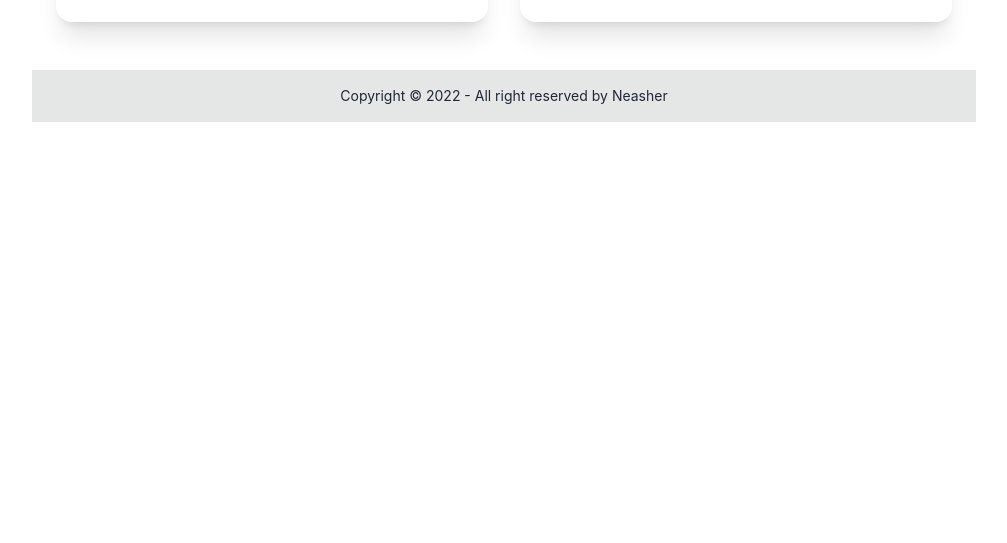
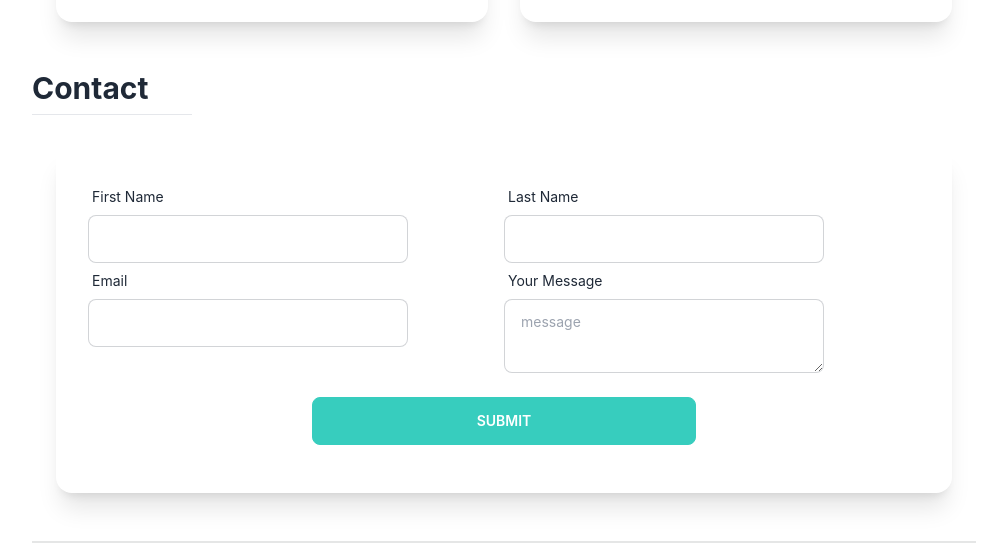
Before and after one commit to neasher1/portfolio, a React (Create React App) app: page / in a window 1280 px wide. Shown: the part 1644-2187 px from the top of the page, without its empty margins (136-1143 px from the left). Before the commit the page ends 1766 px from the top, so only its background shows below. Built offline with nearby package versions, Linux system fonts and the light colour scheme.

Commit message:
EmailJS Contact Form

```diff
--- a/package.json
+++ b/package.json
@@ -7,8 +7,11 @@
     "@testing-library/react": "^13.4.0",
     "@testing-library/user-event": "^13.5.0",
     "daisyui": "^2.43.0",
+    "emailjs-com": "^3.2.0",
+    "firebase": "^9.15.0",
     "react": "^18.2.0",
     "react-dom": "^18.2.0",
+    "react-hook-form": "^7.40.0",
     "react-icons": "^4.7.1",
     "react-router-dom": "^6.4.5",
     "react-scripts": "5.0.1",
--- /dev/null
+++ b/src/components/Home/Contact.js
@@ -0,0 +1,91 @@
+import { send } from 'emailjs-com';
+import React from 'react';
+import { useForm } from 'react-hook-form';
+
+const Contact = () => {
+
+    const { register, handleSubmit, formState: { errors } } = useForm();
+
+    const handleContact = (data, event) => {
+        event.target.reset();
+        const userInfo = {
+            first_name: data.first_name,
+            last_name: data.last_name,
+            message: data.message,
+            reply_to: data.reply_to
+        }
+        send(
+            process.env.REACT_APP_serviceIdEmailJs,
+            process.env.REACT_APP_templateIdEmailJs,
+            userInfo,
+            process.env.REACT_APP_privateKeyEmailJs,
+        )
+            .then(res => {
+                console.log("Success", res.status, res.text);
+            })
+            .catch(error => console.log(error))
+    }
+
+    return (
+        <div id='contact' className="max-w-[992px] mx-auto my-12">
+            <div className='mb-8'>
+                <h2 className="text-3xl font-bold mb-2">Contact</h2>
+                <hr className='w-40' />
+            </div>
+            <form onSubmit={handleSubmit(handleContact)} className="card shadow-xl p-8 mx-6">
+                <div className='grid grid-cols-1 md:grid-cols-2'>
+                    <div className="form-control w-full max-w-xs">
+                        <label className="label">
+                            <span className="label-text">First Name</span>
+                        </label>
+                        <input
+                            {...register("first_name", {
+                                required: "Please provided your First Name",
+                            })}
+                            type="text" className="input input-bordered w-full max-w-xs" />
+                        {errors.first_name && <span className='text-error'>{errors.first_name.message}</span>}
+                    </div>
+
+                    <div className="form-control w-full max-w-xs">
+                        <label className="label">
+                            <span className="label-text">Last Name</span>
+                        </label>
+                        <input
+                            {...register("last_name")}
+                            type="text" className="input input-bordered w-full max-w-xs" />
+                    </div>
+
+                    <div className="form-control w-full max-w-xs">
+                        <label className="label">
+                            <span className="label-text">Email</span>
+                        </label>
+                        <input
+                            {...register("reply_to", {
+                                required: "email address is required"
+                            })}
+                            type="email" className="input input-bordered w-full max-w-xs" />
+                        {errors.reply_to && <span className='text-error'>{errors.reply_to.message}</span>}
+                    </div>
+
+                    <div className="form-control w-full max-w-xs">
+                        <label className="label">
+                            <span className="label-text">Your Message</span>
+                        </label>
+                        <textarea
+                            {...register("message", {
+                                required: "message is required"
+                            })}
+                            type="text" className="textarea textarea-bordered w-full max-w-xs" placeholder="message"></textarea>
+                        {errors.message && <span className='text-error'>{errors.message.message}</span>}
+                    </div>
+                </div>
+
+                <div className='mx-auto mt-2'>
+                    <input className='btn btn-accent w-96 text-white my-4' type="submit" value="Submit" />
+                </div>
+            </form>
+        </div>
+    );
+};
+
+export default Contact;
--- a/src/components/Home/Header.js
+++ b/src/components/Home/Header.js
@@ -8,7 +8,7 @@ import resume from '../../../src/assets/Resume/resume of Neasher.pdf';
 const Header = () => {
 
     return (
-        <div className="hero">
+        <div id='#about' className="hero">
             <div className="hero-content flex-col lg:flex-row gap-x-16">
                 <div className="avatar">
                     <div className="w-24 rounded-full ring ring-accent ring-offset-base-100 ring-offset-2">
--- a/src/components/Home/HighLights.js
+++ /dev/null
@@ -1,11 +0,0 @@
-import React from 'react';
-
-const HighLights = () => {
-    return (
-        <div>
-            <h2>HighLights Area</h2>
-        </div>
-    );
-};
-
-export default HighLights;
--- a/src/components/Home/Home/Home.js
+++ b/src/components/Home/Home/Home.js
@@ -1,5 +1,6 @@
 import React from 'react';
 import Projects from '../../Pages/Projects/Projects';
+import Contact from '../Contact';
 import Header from '../Header';
 
 const Home = () => {
@@ -8,6 +9,7 @@ const Home = () => {
             <div className='mx-6'>
                 <Header></Header>
                 <Projects></Projects>
+                <Contact></Contact>
             </div>
         </div>
     );
```
Also changed, not shown: 1 other file (tests, documents, lock files or other folders).
